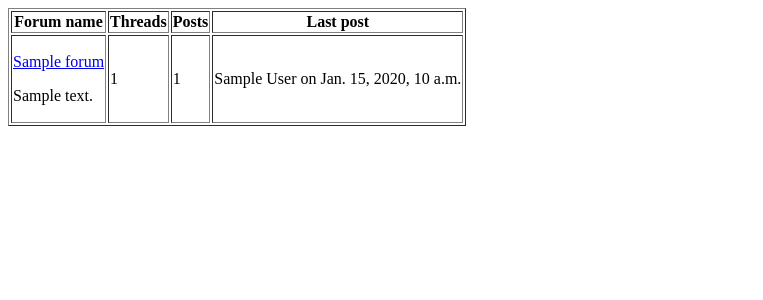
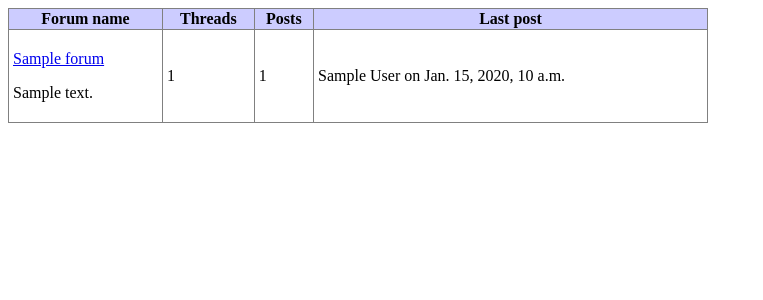
Before and after one commit to KamilaBorowska/NextBoard, a Django app: page / in a window 1280 px wide. Shown: the top 300 px of the page, without its empty margins (0-763 px from the left). Run offline with Django 3.2, Linux system fonts and the light colour scheme; tables that the repository leaves empty hold one stand-in row (values such as "Sample post").

Commit message:
Insert some sort of simple layout.

```diff
--- /dev/null
+++ b/forum/static/forum/style.css
@@ -0,0 +1,11 @@
+table[border="1"] {
+    width: 700px;
+    max-width: 100%;
+    border-collapse: collapse;
+}
+table[border="1"] th {
+    background: #CCF;
+}
+table[border="1"] td {
+    padding: 4px;
+}
--- a/templates/forum/base.html
+++ b/templates/forum/base.html
@@ -1,3 +1,7 @@
+{% load staticfiles %}
 <!DOCTYPE html>
 <title>{% block title %}{% endblock %}</title>
+<meta name="viewport" content="width=device-width, user-scalable=no">
+<link href="{% static "forum/style.css" %}" rel="stylesheet">
+
 {% block content %}{% endblock %}
```
